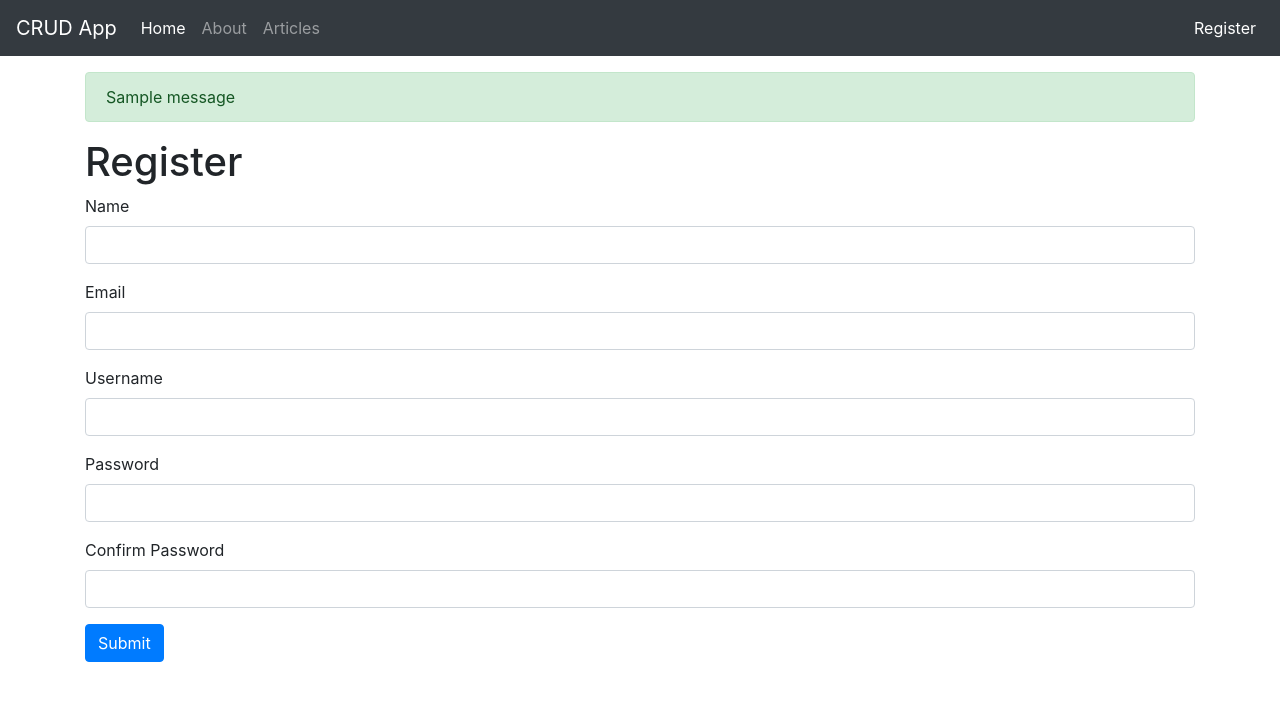
After one commit to samshanmukh/CRUD_app-flask, a Flask app: page /register in a window 1280 px wide. The commit adds this page. Shown: the top 701 px of the page. Run offline with Flask 2, Linux system fonts and the light colour scheme; one stand-in notice (Sample message) is shown; some libraries are stand-ins or nearby versions.

Commit message:
Registration form created and data stored in mysql DB

```diff
--- a/app.py
+++ b/app.py
@@ -1,6 +1,19 @@
-from flask import Flask, render_template
+from flask import Flask, render_template, flash, redirect, url_for, session, request, logging
+from flask_mysqldb import MySQL
+from wtforms import Form, StringField, TextAreaField, PasswordField, validators
+from passlib.hash import sha256_crypt
 
 app = Flask(__name__)
+
+# Config MySQL
+app.config['MYSQL_HOST'] = 'localhost'
+app.config['MYSQL_USER'] = 'root'
+app.config['MYSQL_PASSWORD'] = 'root'
+app.config['MYSQL_DB'] = 'CRUD_app'
+app.config['MYSQL_CURSORCLASS'] = 'DictCursor'
+
+# init MySQL
+mysql = MySQL(app)
 
 @app.route('/')
 def home():
@@ -20,6 +33,44 @@ def articles():
 def article(id):
 	return render_template('article.html', id = id)
 
+class RegisterForm(Form):
+	name = StringField('Name', [validators.Length(min=1, max=50)])
+	email = StringField('Email', [validators.Length(min=6, max=50)])
+	username = StringField('Username', [validators.Length(min=4, max=25)])
+	password = PasswordField('Password', [
+			validators.DataRequired(),
+			validators.EqualTo('confirm', message='Password do not match')
+		])
+	confirm = PasswordField('Confirm Password')
+
+@app.route('/register', methods=['GET', 'POST'])
+def register():
+	form = RegisterForm(request.form)
+	if request.method == 'POST' and form.validate():
+		name = form.name.data
+		email = form.email.data
+		username = form.username.data
+		password = sha256_crypt.encrypt(str(form.password.data))
+
+		# Crreate a cursor
+		cur = mysql.connection.cursor()
+
+		# Execute query
+		cur.execute("INSERT INTO users(name, email, username, password) VALUES(%s, %s, %s, %s)", (name, email, username, password))
+
+		# Commit to DB
+		mysql.connection.commit()
+
+		# Close the connection
+		cur.close()
+
+		flash('You are now registered and can login', 'success')
+
+		return redirect(url_for('home'))
+
+	return render_template('register.html', form = form)
+
 
 if __name__ == '__main__':
+	app.secret_key='shanmukh@sain'
 	app.run(debug=True)
--- /dev/null
+++ b/templates/includes/_formhelpers.html
@@ -0,0 +1,9 @@
+{% macro render_field(field) %}
+	{{ field.label }}
+	{{ field(**kwargs)|safe }}
+	{% if field.errors %}
+		{% for error in field.errors %}
+			<span class="help-inline">{{ error }}</span>
+		{% endfor %}
+	{% endif %}
+{% endmacro %}
--- /dev/null
+++ b/templates/includes/_messages.html
@@ -0,0 +1,7 @@
+{% with messages = get_flashed_messages(with_categories=true) %}
+	{% if messages %}
+		{% for category, message in messages %}
+			<div class="alert alert-{{ category }}">{{ message }}</div>
+		{% endfor %}
+	{% endif %}
+{% endwith %}
--- a/templates/includes/_navbar.html
+++ b/templates/includes/_navbar.html
@@ -13,5 +13,10 @@
             <a class="nav-link" href="/articles">Articles</a>
           </li>
         </ul>
+        <ul class="navbar-nav navbar-right">
+          <li class="nav-item active">
+            <a class="nav-link" href="/register">Register</a>
+          </li>
+        </ul>
       </div>
     </nav>
--- a/templates/layout.html
+++ b/templates/layout.html
@@ -10,6 +10,7 @@
 	{% include 'includes/_navbar.html' %}
 	<br><br><br>
 	<div class="container">
+		{% include 'includes/_messages.html' %}
 		{% block body %} {% endblock %}
 	</div>
 
--- /dev/null
+++ b/templates/register.html
@@ -0,0 +1,24 @@
+{% extends 'layout.html' %}
+
+{% block body %}
+	<h1>Register</h1>
+	<form method="POST" action="">
+		{% from "includes/_formhelpers.html" import render_field %}
+		<div class="form-group">
+			{{render_field(form.name, class_="form-control")}}
+		</div>
+		<div class="form-group">
+			{{render_field(form.email, class_="form-control")}}
+		</div>
+		<div class="form-group">
+			{{render_field(form.username, class_="form-control")}}
+		</div>
+		<div class="form-group">
+			{{render_field(form.password, class_="form-control")}}
+		</div>
+		<div class="form-group">
+			{{render_field(form.confirm, class_="form-control")}}
+		</div>
+		<p><input type="submit" class="btn btn-primary" value="Submit"></p>
+	</form>
+{% endblock %}
```
